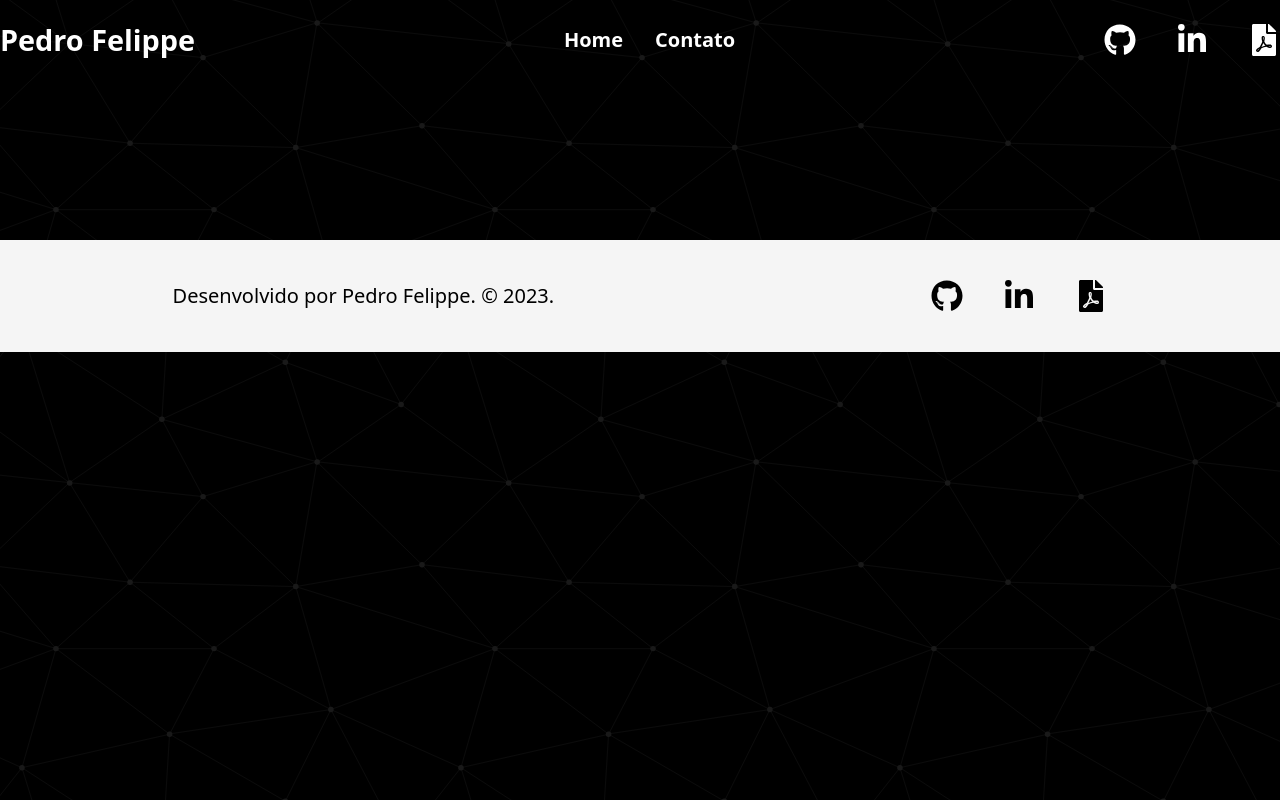
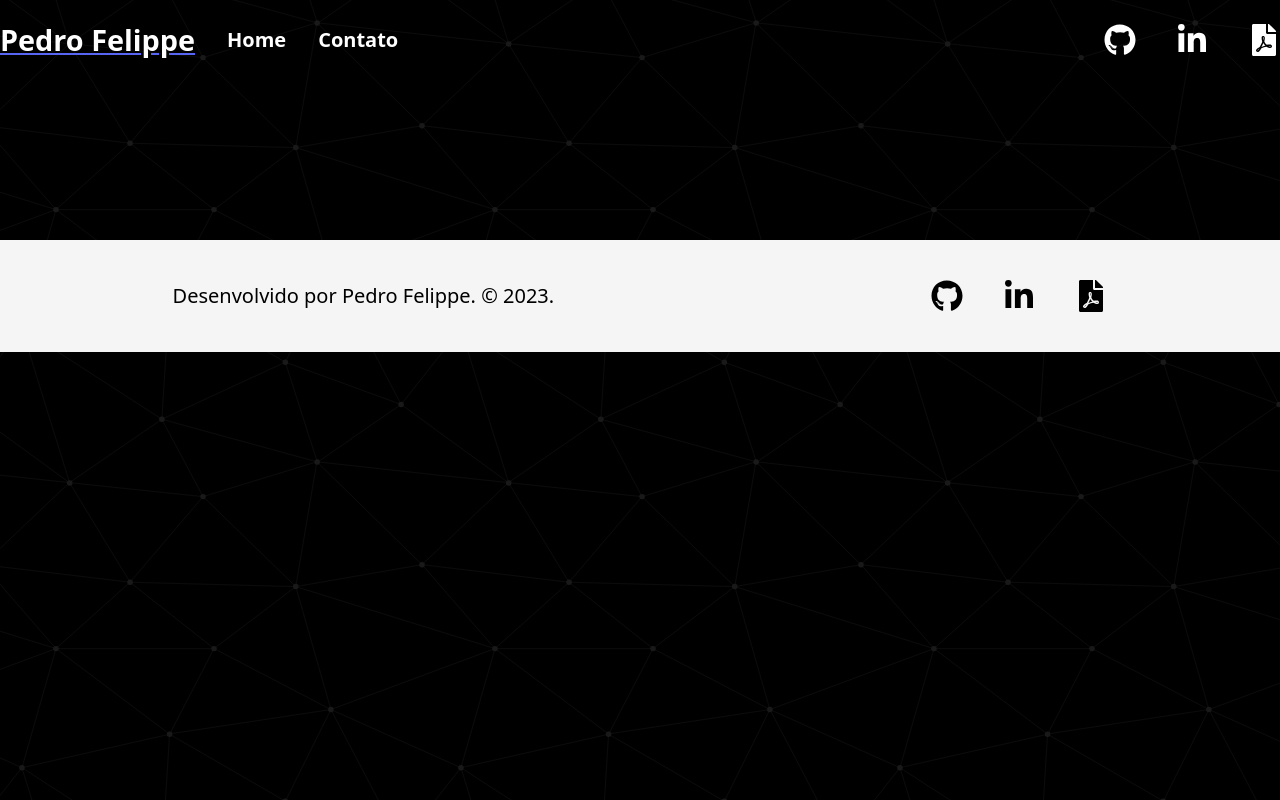
Before and after one commit to pefelippe/Portfolio, a Next.js app: page /about in a window 1280 px wide. Built offline with nearby package versions, Linux system fonts and the light colour scheme.

Commit message:
refactor: uiuiiu

```diff
--- a/src/components/HamburgerMenu.tsx
+++ b/src/components/HamburgerMenu.tsx
@@ -14,9 +14,6 @@ function HamburgerMenu({}: Props) {
   return (
     <>
       <div className="w-full max-md:hidden list-none text-xl  items-center  text-white flex justify-between">
-        <Link href="/" className="text-[1.8rem] font-bold  ">
-          Pedro Felippe
-        </Link>
         <div className="flex items-center gap-8">
           {navLinks.map((navLink) => {
             return (
--- a/src/components/layout/Header.tsx
+++ b/src/components/layout/Header.tsx
@@ -12,9 +12,15 @@ const Navbar = () => {
       initial={{ opacity: 0, y: -50 }}
       animate={{ opacity: 1, y: 0 }}
       transition={{ duration: 2, delay: 1 }}
-      className={` font-semibold mx-auto w-full flex max-w-7xl max-xl:px-10
+      className={` font-semibold mx-auto w-full flex max-w-7xl max-xl:px-10 gap-8
        items-center h-[10vh] top-0 z-20 bg-primary`}
     >
+      <Link
+        href="/"
+        className="text-[1.8rem] font-bold  text-white min-w-fit underline decoration-blue "
+      >
+        Pedro Felippe
+      </Link>
       <HamburgerMenu />
     </motion.nav>
   );
```
